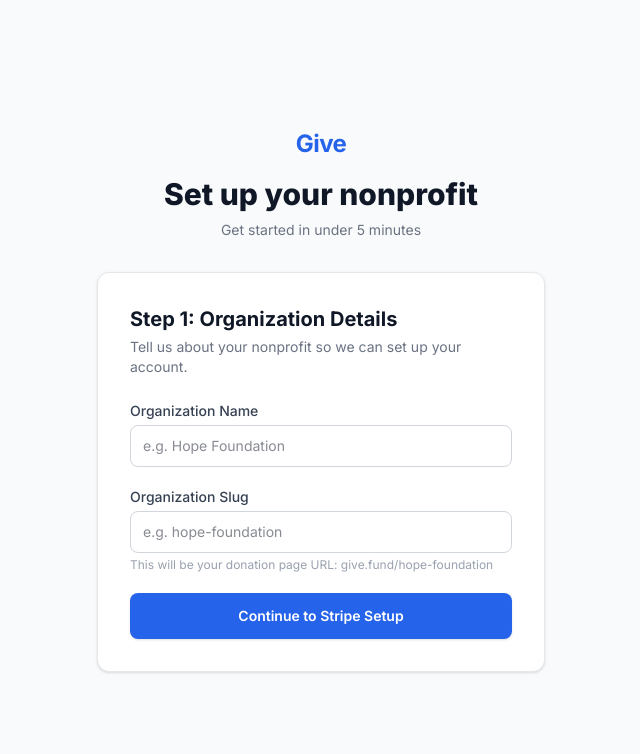
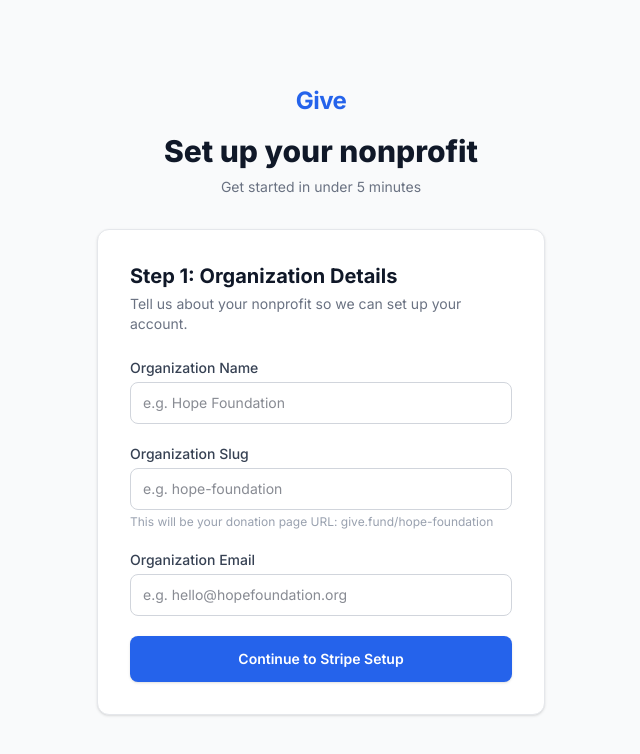
Before and after one commit to dustinmcole/give, a Next.js app in the folder apps/web/: page /onboarding in a window 1280 px wide. Shown: the top 754 px of the page, without its empty margins (319-959 px from the left). Built offline with nearby package versions, Linux system fonts and the light colour scheme.

Commit message:
feat: convert onboarding form to React controlled form

```diff
--- a/apps/web/src/app/onboarding/page.tsx
+++ b/apps/web/src/app/onboarding/page.tsx
@@ -1,4 +1,68 @@
+"use client";
+
+import { useState } from "react";
+import { useRouter } from "next/navigation";
+import { createOrganization } from "@/lib/api";
+
 export default function OnboardingStep1() {
+  const router = useRouter();
+
+  const [formData, setFormData] = useState({
+    name: "",
+    slug: "",
+    email: "",
+  });
+  const [loading, setLoading] = useState(false);
+  const [error, setError] = useState<string | null>(null);
+
+  const handleChange = (e: React.ChangeEvent<HTMLInputElement>) => {
+    setFormData((prev) => ({
+      ...prev,
+      [e.target.name]: e.target.value,
+    }));
+  };
+
+  const handleSubmit = async (e: React.FormEvent<HTMLFormElement>) => {
+    e.preventDefault();
+    setError(null);
+
+    // Client-side validation
+    if (!formData.name.trim()) {
+      setError("Organization Name is required");
+      return;
+    }
+    if (!formData.slug.trim()) {
+      setError("Organization Slug is required");
+      return;
+    }
+    if (!/^[a-z0-9][a-z0-9-]*[a-z0-9]$/.test(formData.slug)) {
+      setError("Slug must be lowercase alphanumeric with hyphens, and cannot start or end with a hyphen");
+      return;
+    }
+    if (!formData.email.trim() || !/\S+@\S+\.\S+/.test(formData.email)) {
+      setError("A valid Email is required");
+      return;
+    }
+
+    setLoading(true);
+
+    try {
+      const response = await createOrganization({
+        name: formData.name,
+        slug: formData.slug,
+        email: formData.email,
+      });
+
+      // On success: redirect to /onboarding/stripe?orgId=NEW_ID
+      router.push(`/onboarding/stripe?orgId=${response.org.id}`);
+    } catch (err: any) {
+      console.error("Submission error:", err);
+      setError(err.message || "Failed to create organization. Please try again.");
+    } finally {
+      setLoading(false);
+    }
+  };
+
   return (
     <div className="bg-white p-6 sm:p-8 rounded-xl shadow-sm border border-gray-200">
       <h3 className="text-lg sm:text-xl font-bold mb-1 text-gray-900">
@@ -7,14 +71,24 @@
       <p className="text-sm text-gray-500 mb-6">
         Tell us about your nonprofit so we can set up your account.
       </p>
-      <form action="/onboarding/stripe" className="space-y-5">
+
+      {error && (
+        <div className="mb-4 p-3 bg-red-50 border border-red-200 text-red-600 rounded-md text-sm">
+          {error}
+        </div>
+      )}
+
+      <form onSubmit={handleSubmit} className="space-y-5">
         <div>
           <label className="block text-sm font-medium text-gray-700 mb-1">
             Organization Name
           </label>
           <input
             type="text"
+            name="name"
             required
+            value={formData.name}
+            onChange={handleChange}
             placeholder="e.g. Hope Foundation"
             className="block w-full border border-gray-300 rounded-lg px-3 py-2.5 text-sm focus:ring-2 focus:ring-give-primary/20 focus:border-give-primary transition-colors"
           />
@@ -25,19 +99,37 @@
           </label>
           <input
             type="text"
+            name="slug"
             required
+            value={formData.slug}
+            onChange={handleChange}
             placeholder="e.g. hope-foundation"
             className="block w-full border border-gray-300 rounded-lg px-3 py-2.5 text-sm focus:ring-2 focus:ring-give-primary/20 focus:border-give-primary transition-colors"
           />
           <p className="mt-1 text-xs text-gray-400">
-            This will be your donation page URL: give.fund/hope-foundation
+            This will be your donation page URL: give.fund/{formData.slug || "hope-foundation"}
           </p>
+        </div>
+        <div>
+          <label className="block text-sm font-medium text-gray-700 mb-1">
+            Organization Email
+          </label>
+          <input
+            type="email"
+            name="email"
+            required
+            value={formData.email}
+            onChange={handleChange}
+            placeholder="e.g. hello@hopefoundation.org"
+            className="block w-full border border-gray-300 rounded-lg px-3 py-2.5 text-sm focus:ring-2 focus:ring-give-primary/20 focus:border-give-primary transition-colors"
+          />
         </div>
         <button
           type="submit"
-          className="w-full flex justify-center py-3 px-4 border border-transparent rounded-lg shadow-sm text-sm font-semibold text-white bg-give-primary hover:bg-give-primary-dark transition-colors"
+          disabled={loading}
+          className="w-full flex justify-center py-3 px-4 border border-transparent rounded-lg shadow-sm text-sm font-semibold text-white bg-give-primary hover:bg-give-primary-dark transition-colors disabled:opacity-50"
         >
-          Continue to Stripe Setup
+          {loading ? "Creating..." : "Continue to Stripe Setup"}
         </button>
       </form>
     </div>
--- a/apps/web/src/lib/api.ts
+++ b/apps/web/src/lib/api.ts
@@ -113,3 +113,33 @@
 export function getOrgStats(orgId: string): Promise<OrgStats> {
   return request<OrgStats>(`/api/orgs/${orgId}/stats`);
 }
+
+// ─── Organization ────────────────────────────────────────
+
+export interface CreateOrganizationInput {
+  name: string;
+  slug: string;
+  email: string;
+  ein?: string;
+  website?: string;
+}
+
+export interface CreateOrganizationResponse {
+  org: {
+    id: string;
+    name: string;
+    slug: string;
+    stripeAccountId: string;
+    status: string;
+  };
+  onboardingUrl: string;
+}
+
+export function createOrganization(
+  input: CreateOrganizationInput
+): Promise<CreateOrganizationResponse> {
+  return request<CreateOrganizationResponse>("/api/orgs", {
+    method: "POST",
+    body: JSON.stringify(input),
+  });
+}
```
Also changed, not shown: 2 other files (tests, documents, lock files or other folders).
